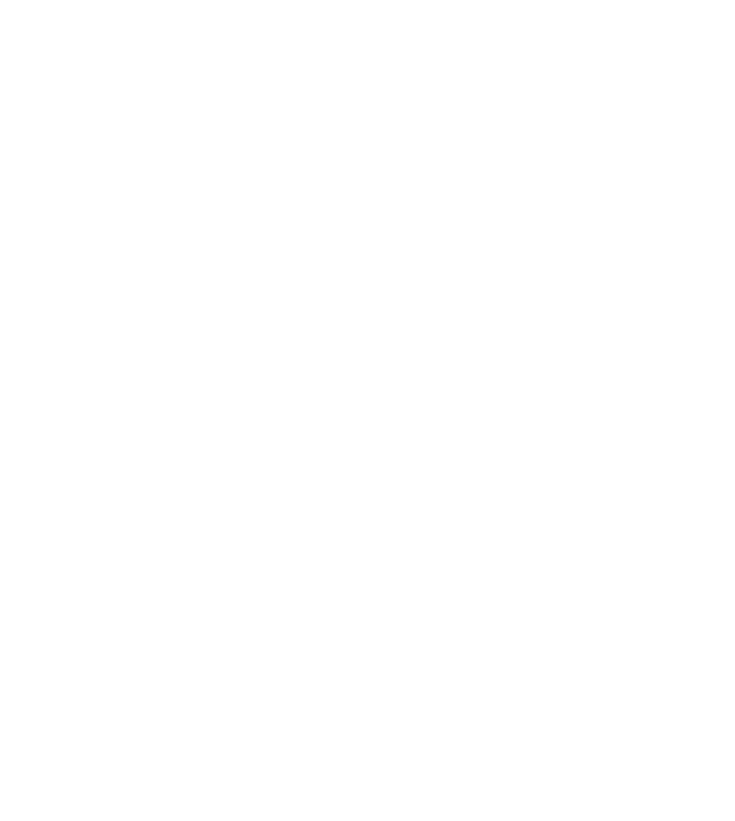
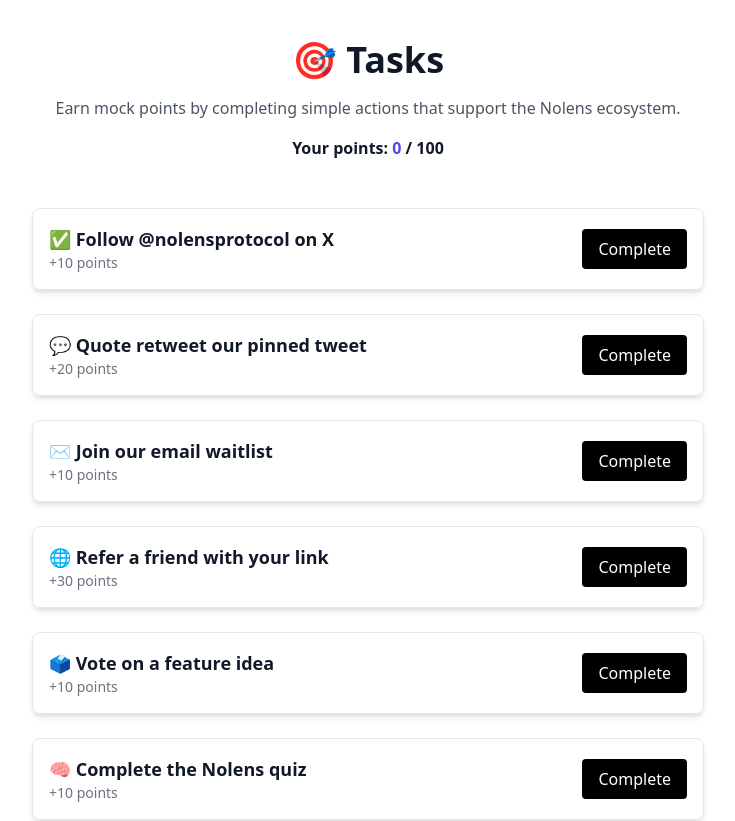
Before and after one commit to nolensprotocol/nolens, a Next.js app: page /tasks in a window 1280 px wide. Before the commit this address had no page. Shown: the part 600-1421 px from the top of the page, without its empty margins (272-1007 px from the left). Before the commit the page ends 800 px from the top, so only its background shows below. Built offline with nearby package versions, Linux system fonts and the light colour scheme; what wagmi would draw is missing.

Commit message:
Create tasks.js

```diff
--- /dev/null
+++ b/pages/tasks.js
@@ -0,0 +1,66 @@
+import Head from 'next/head';
+import { useState } from 'react';
+import Navbar from '../components/Navbar';
+
+const initialTasks = [
+  { id: 1, name: '✅ Follow @nolensprotocol on X', action: 'follow', points: 10, completed: false },
+  { id: 2, name: '💬 Quote retweet our pinned tweet', action: 'retweet', points: 20, completed: false },
+  { id: 3, name: '✉️ Join our email waitlist', action: 'email', points: 10, completed: false },
+  { id: 4, name: '🌐 Refer a friend with your link', action: 'refer', points: 30, completed: false },
+  { id: 5, name: '🗳️ Vote on a feature idea', action: 'vote', points: 10, completed: false },
+  { id: 6, name: '🧠 Complete the Nolens quiz', action: 'quiz', points: 10, completed: false },
+  { id: 7, name: '📲 Join our Telegram group', action: 'telegram', points: 10, completed: false },
+];
+
+export default function Tasks() {
+  const [tasks, setTasks] = useState(initialTasks);
+  const [points, setPoints] = useState(0);
+
+  const handleComplete = (id) => {
+    const updatedTasks = tasks.map(task => {
+      if (task.id === id && !task.completed) {
+        setPoints(prev => prev + task.points);
+        return { ...task, completed: true };
+      }
+      return task;
+    });
+    setTasks(updatedTasks);
+  };
+
+  return (
+    <>
+      <Head>
+        <title>Tasks - Earn $NOL</title>
+        <meta name="description" content="Complete tasks and earn mock points in Nolens MVP." />
+      </Head>
+
+      <Navbar />
+
+      <main className="min-h-screen bg-white text-gray-900 pt-32 pb-24 px-6">
+        <div className="max-w-3xl mx-auto text-center mb-12">
+          <h1 className="text-4xl font-bold mb-4">🎯 Tasks</h1>
+          <p className="text-gray-600">Earn mock points by completing simple actions that support the Nolens ecosystem.</p>
+          <div className="mt-4 font-semibold">Your points: <span className="text-indigo-600">{points}</span> / 100</div>
+        </div>
+
+        <div className="max-w-2xl mx-auto grid gap-6">
+          {tasks.map(task => (
+            <div key={task.id} className="border rounded-lg p-4 flex justify-between items-center shadow-md">
+              <div>
+                <h3 className="font-semibold text-lg">{task.name}</h3>
+                <p className="text-sm text-gray-500">+{task.points} points</p>
+              </div>
+              <button
+                onClick={() => handleComplete(task.id)}
+                disabled={task.completed}
+                className={`px-4 py-2 rounded text-white font-medium transition ${task.completed ? 'bg-gray-400 cursor-not-allowed' : 'bg-black hover:bg-gray-800'}`}
+              >
+                {task.completed ? 'Done' : 'Complete'}
+              </button>
+            </div>
+          ))}
+        </div>
+      </main>
+    </>
+  );
+}
```
